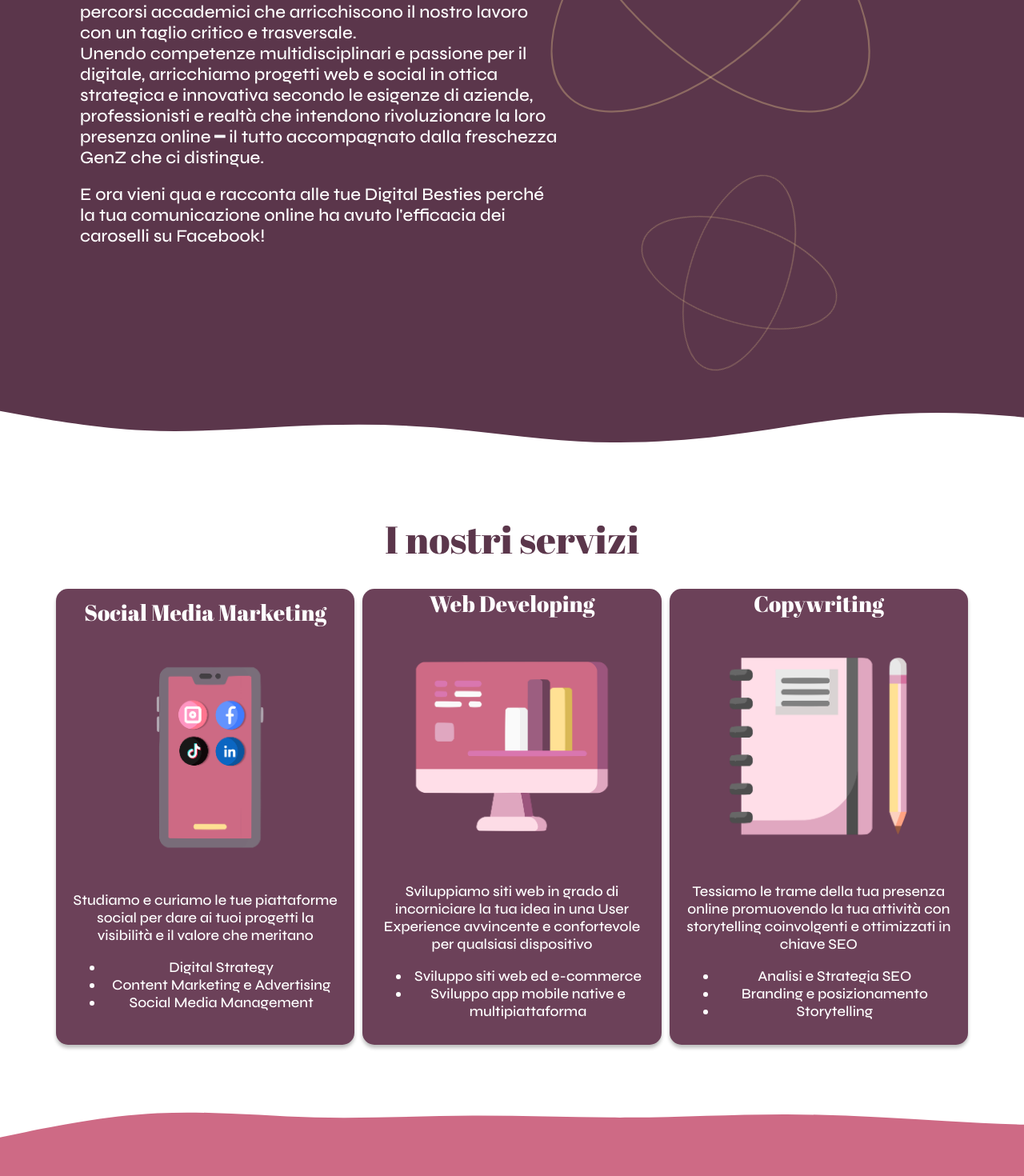
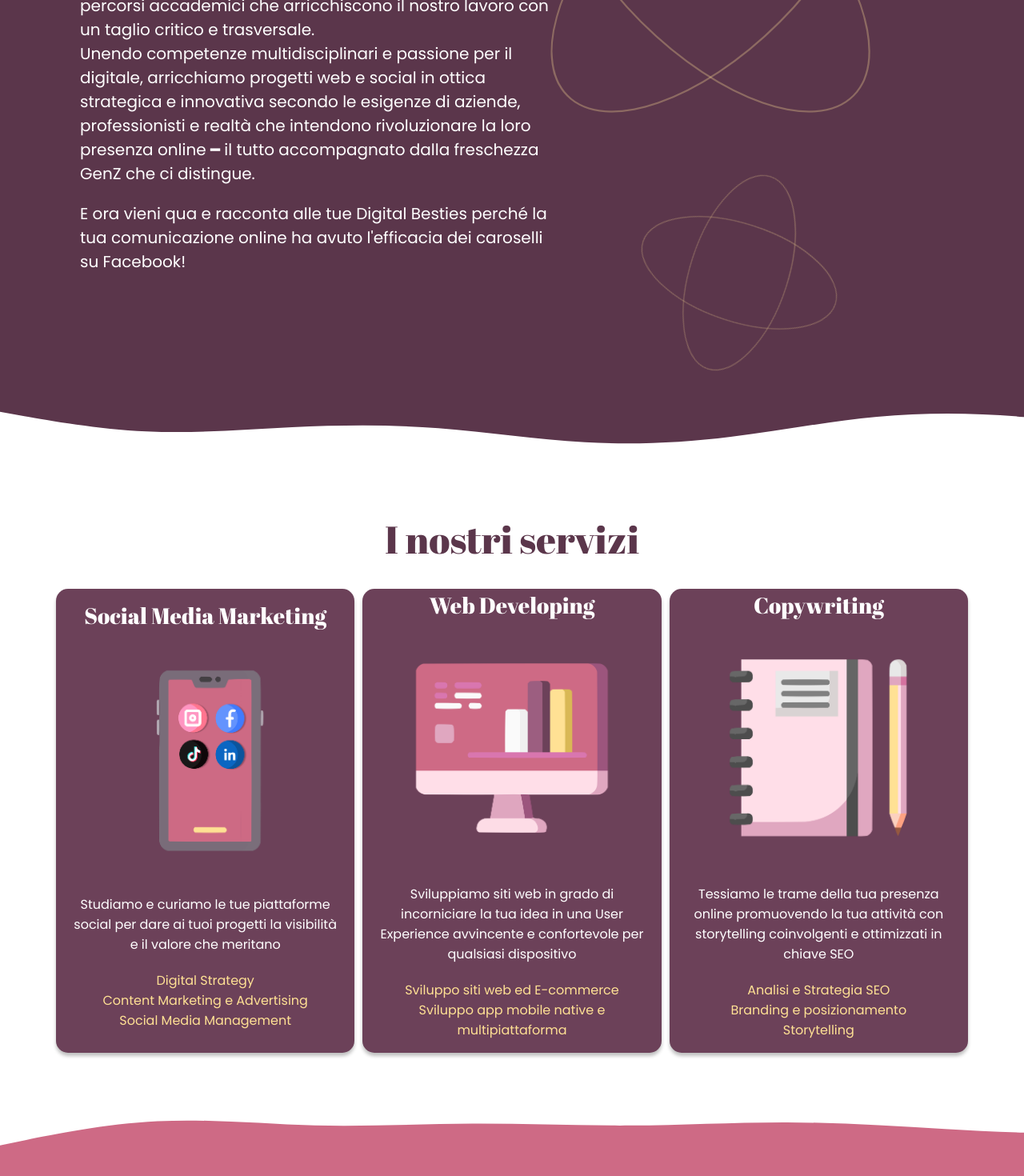
Before and after one commit to pvitto98/DigitalBesties, a React (Create React App) app: page / in a window 1280 px wide. Shown: the part 1928-3398 px from the top of the page at 80% size. Built offline with nearby package versions, Linux system fonts and the light colour scheme; a web font is replaced by a local one.

Commit message:
fixed servizio graphics

```diff
--- a/src/components/ChiSiamo.module.css
+++ b/src/components/ChiSiamo.module.css
@@ -1,3 +1,5 @@
+@import url('https://fonts.googleapis.com/css2?family=Poppins:wght@400;500;600;700&display=swap');
+
 @keyframes tilt-in-top-1 {
   0% {
     transform: rotateY(30deg) translateY(-300px) skewY(-30deg);
@@ -48,9 +50,9 @@
 }
 .chisiamotext {
   gap: 20px 0;
-  font-size: var(--font-size-3xl);
+  font-size: var(--font-size-xl);
   color: var(--color-white);
-  font-family: var(--font-syne);
+  font-family: 'Poppins', sans-serif;
 }
 .title {
   width: 600px;
--- a/src/components/INostriServizi.tsx
+++ b/src/components/INostriServizi.tsx
@@ -31,7 +31,7 @@ const INostriServizi: FunctionComponent = () => {
           imageSrc="/desktop.png"
           text="Sviluppiamo siti web in grado di incorniciare la tua idea in una User Experience avvincente e confortevole per qualsiasi dispositivo"
           services={[
-            "Sviluppo siti web ed e-commerce",
+            "Sviluppo siti web ed E-commerce",
             "Sviluppo app mobile native e multipiattaforma"
           ]}
         />
--- a/src/components/Servizio.module.css
+++ b/src/components/Servizio.module.css
@@ -1,5 +1,6 @@
+@import url('https://fonts.googleapis.com/css2?family=Poppins:wght@400;500;600;700&display=swap');
 .servizio {
-    height: 570px;
+    height: 580px;
     display: flex;
     flex-direction: column;
     align-items: center;
@@ -57,8 +58,14 @@
     align-items: flex-start;
     justify-content: center;
     text-align: center;
-    font-size: var(--font-size-lg);
-    font-family: var(--font-syne);  }
+    font-size: 16px;
+    font-family: 'Poppins', sans-serif;
+  }
+
+  .bullet{
+    color: var(--color-khaki);
+
+  }
 
   .serviziotext {
     align-self: stretch;
@@ -67,6 +74,10 @@
 
   .servizio.animate {
     animation: 1s ease 0s 1 normal forwards tilt-in-top-1;
+  }
+
+  .servizioservices{
+    margin-top: 20px;
   }
 
 
--- a/src/components/Servizio.tsx
+++ b/src/components/Servizio.tsx
@@ -22,11 +22,11 @@ const Servizio: FunctionComponent<ServizioProps> = ({ title, imageSrc, text, ser
       </div>
       <div className={styles.serviziotextcontainer}>
         <div className={styles.serviziotext}>{text}</div>
-        <ul>
-          {services.map((service, index) => (
-            <li key={index}>{service}</li>
+        <div className={styles.servizioservices}>
+          {services.map((service) => (
+            <div className={styles.bullet}>{service}</div>
           ))}
-        </ul>
+        </div>
       </div>
     </div>
   );
```
